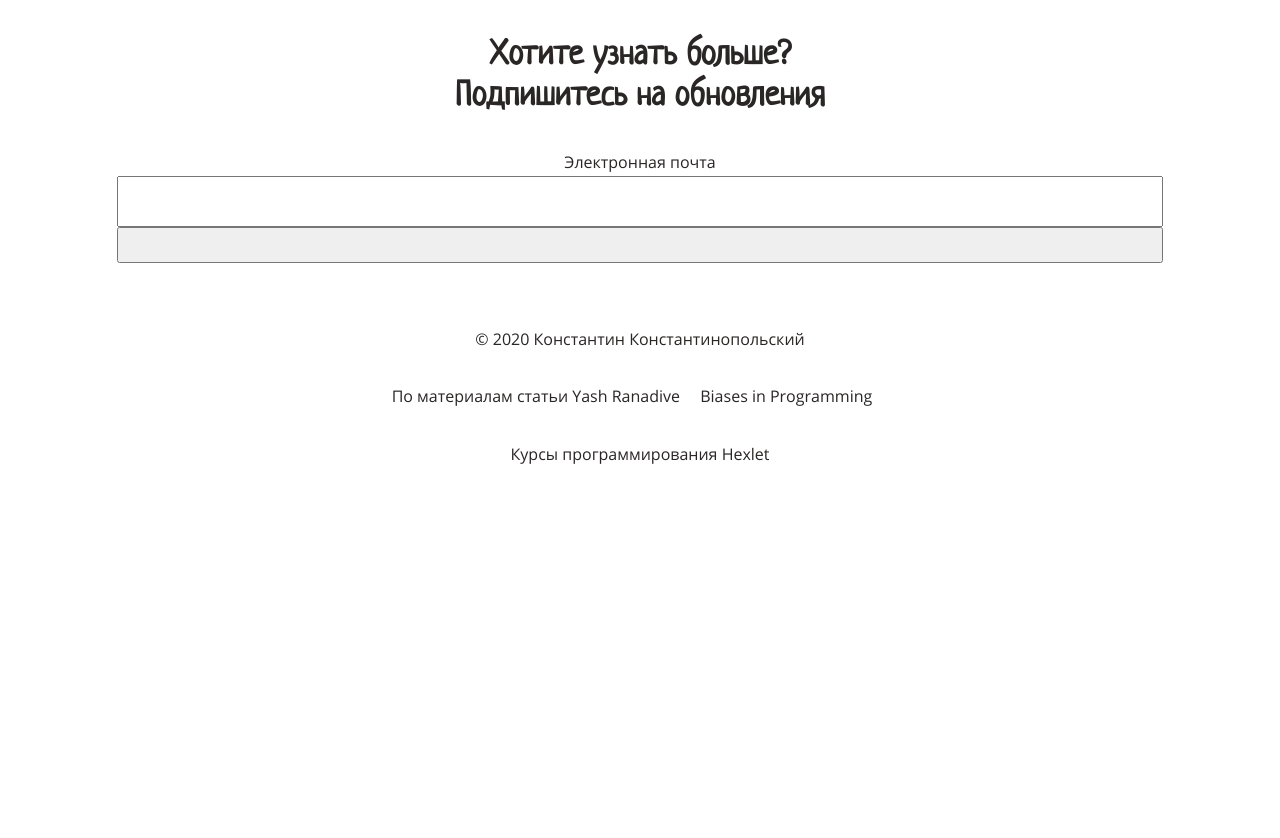
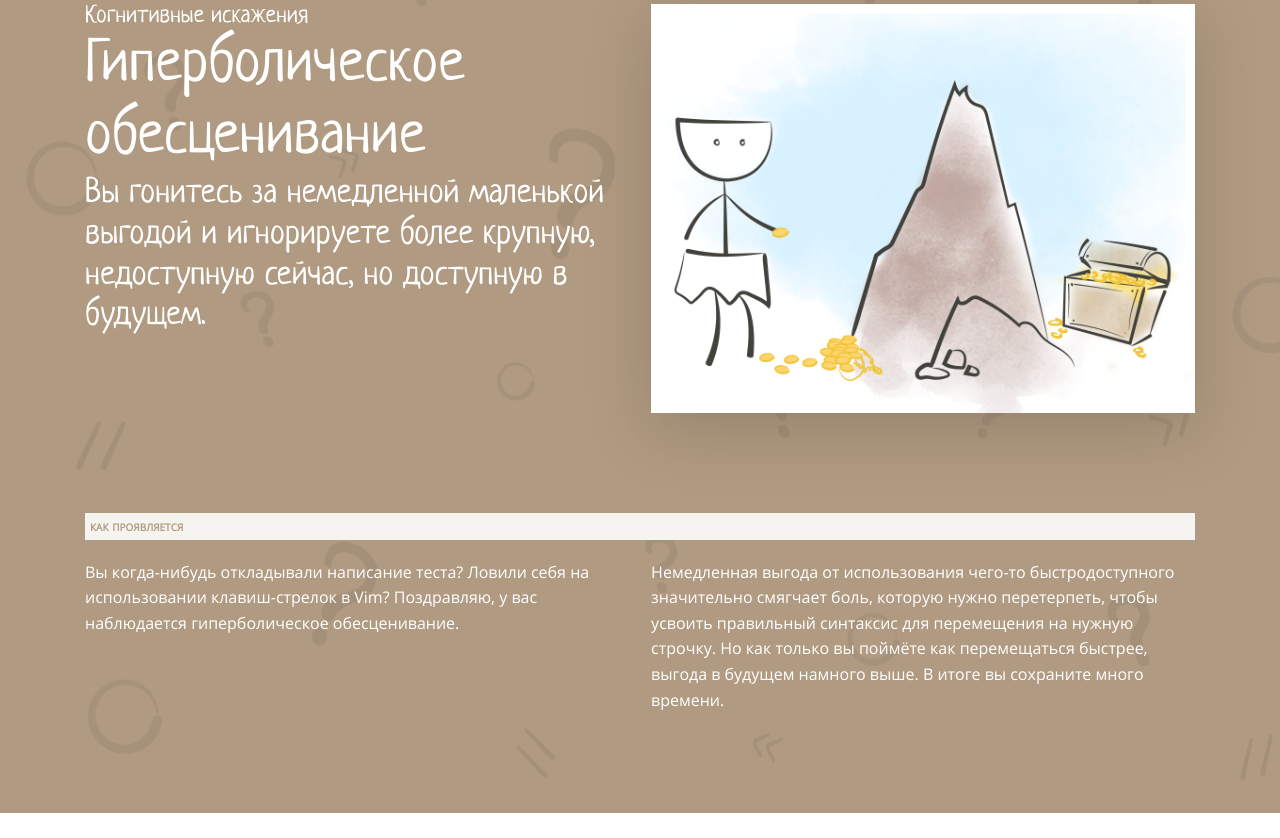
Before and after one commit to dimidroll450/layout-designer-project-lvl1, a website: page src/index.html in a window 1280 px wide. Shown: the part 5482-6320 px from the top of the page. Before the commit the page ends 6081 px from the top, so only its background shows below. Drawn offline with Linux system fonts and the light colour scheme.

Commit message:
make section hyperbolic depreciation

```diff
--- a/src/index.html
+++ b/src/index.html
@@ -105,7 +105,7 @@
               </a>
             </li>
             <li class="nav-item">
-              <a href="#" class="nav-link">
+              <a href="#hyperbolic-depreciation" class="nav-link">
                 <p class="nav-number">4</p>
                 <h3 class="text-yellow">
                   Гиперболическое обесценивание
@@ -174,7 +174,7 @@
       <div class="container">
         <div class="flex-container flex-between">
           <div class="column shadow order-2">
-          <img src="./images/1.png" alt="Эффект ИКЕА" class="img">
+          <img src="./images/1.png" alt="Преждевременная оптимизация" class="img">
         </div>
         <div class="column order-1">
           <p class="section-sub">Когнитивные искажения</p>
@@ -243,6 +243,46 @@
         </div>
       </div>
     </section>
+
+
+    <section class="background-image background-brown" id="hyperbolic-depreciation">
+      <div class="container">
+        <div class="flex-container flex-between">
+          <div class="column shadow order-2">
+          <img src="./images/4.png" alt="гиперболическое обесценивание" class="img">
+        </div>
+        <div class="column order-1">
+          <p class="section-sub">Когнитивные искажения</p>
+          <h2>Гиперболическое обесценивание</h2>
+          <p class="h3">
+            Вы гонитесь за немедленной маленькой выгодой и игнорируете более крупную,
+            недоступную сейчас, но доступную в будущем.
+          </p>
+        </div>
+      </div>
+
+      <h4 class="divider light text-brown">
+        как проявляется
+      </h4>
+
+        <div class="flex-container flex-between">
+          <div class="column">
+            <p>
+              Вы когда-нибудь откладывали написание теста? Ловили себя на использовании
+              клавиш-стрелок в Vim? Поздравляю, у вас наблюдается гиперболическое обесценивание.
+            </p>
+          </div>
+          <div class="column">
+            <p>
+              Немедленная выгода от использования чего-то быстродоступного значительно смягчает
+              боль, которую нужно перетерпеть, чтобы усвоить правильный синтаксис для перемещения
+              на нужную строчку. Но как только вы поймёте как перемещаться быстрее, выгода в
+              будущем намного выше. В итоге вы сохраните много времени.
+            </p>
+          </div>
+        </div>
+      </div>
+    </section>
   </main>
 
   <footer class="footer">
```
